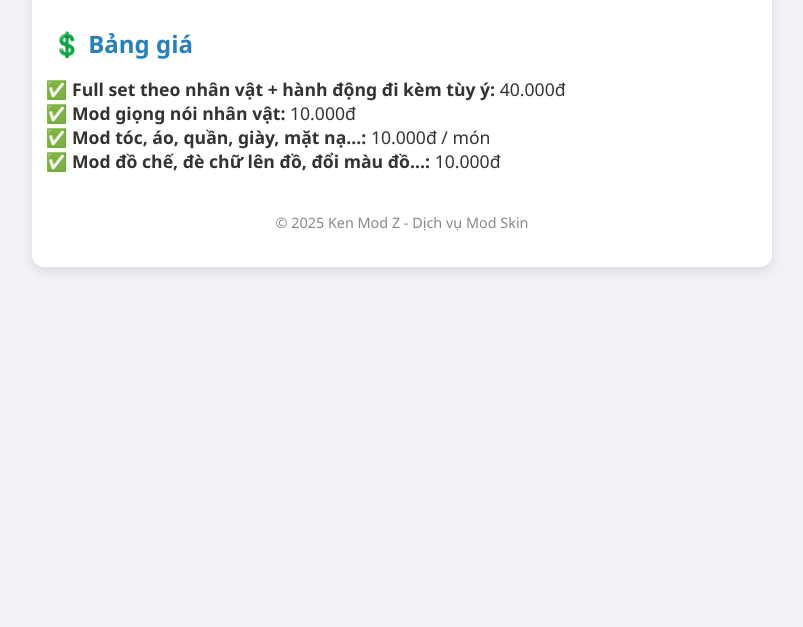
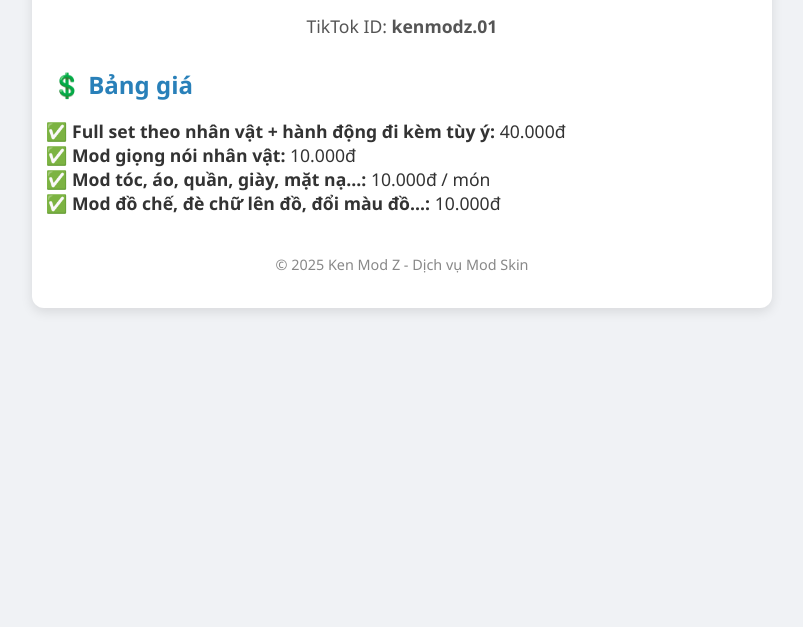
Before and after one commit to kenmodz/kenmodz.github.io, a plain HTML site: page lienhe.html in a window 1280 px wide. Shown: the part 173-800 px from the top of the page, without its empty margins (238-1041 px from the left). Drawn offline with Linux system fonts and the light colour scheme.

Commit message:
Cập nhật giao diện hoặc sửa nội dung

```diff
--- a/lienhe.html
+++ b/lienhe.html
@@ -11,6 +11,7 @@
         <header>
             <h1>💻 Dịch vụ Mod theo yêu cầu</h1>
             <p class="contact">Liên hệ Zalo: <strong>0866041800</strong> </p>
+            <p class="contact">TikTok ID: <strong>kenmodz.01</strong></p>
         </header>
 
         <section class="pricing">
```
